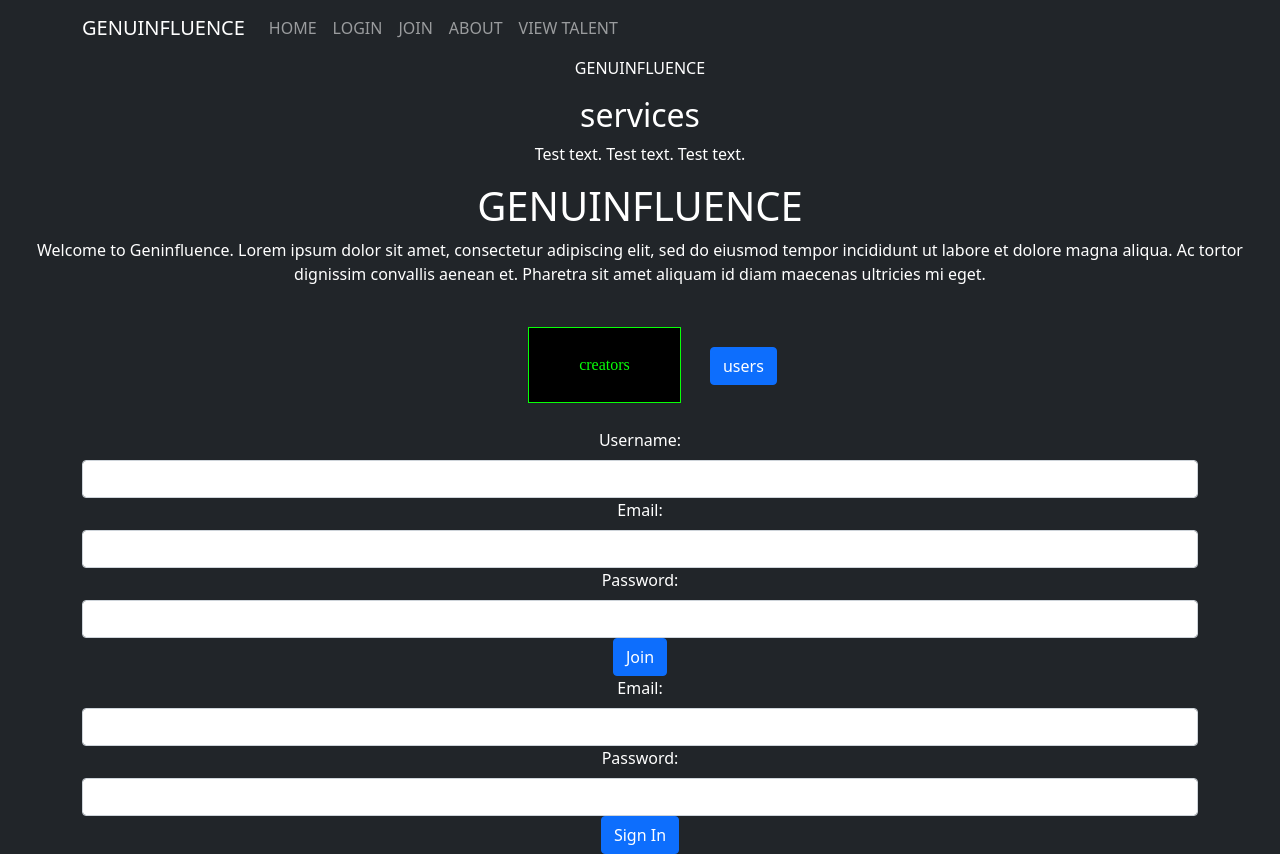
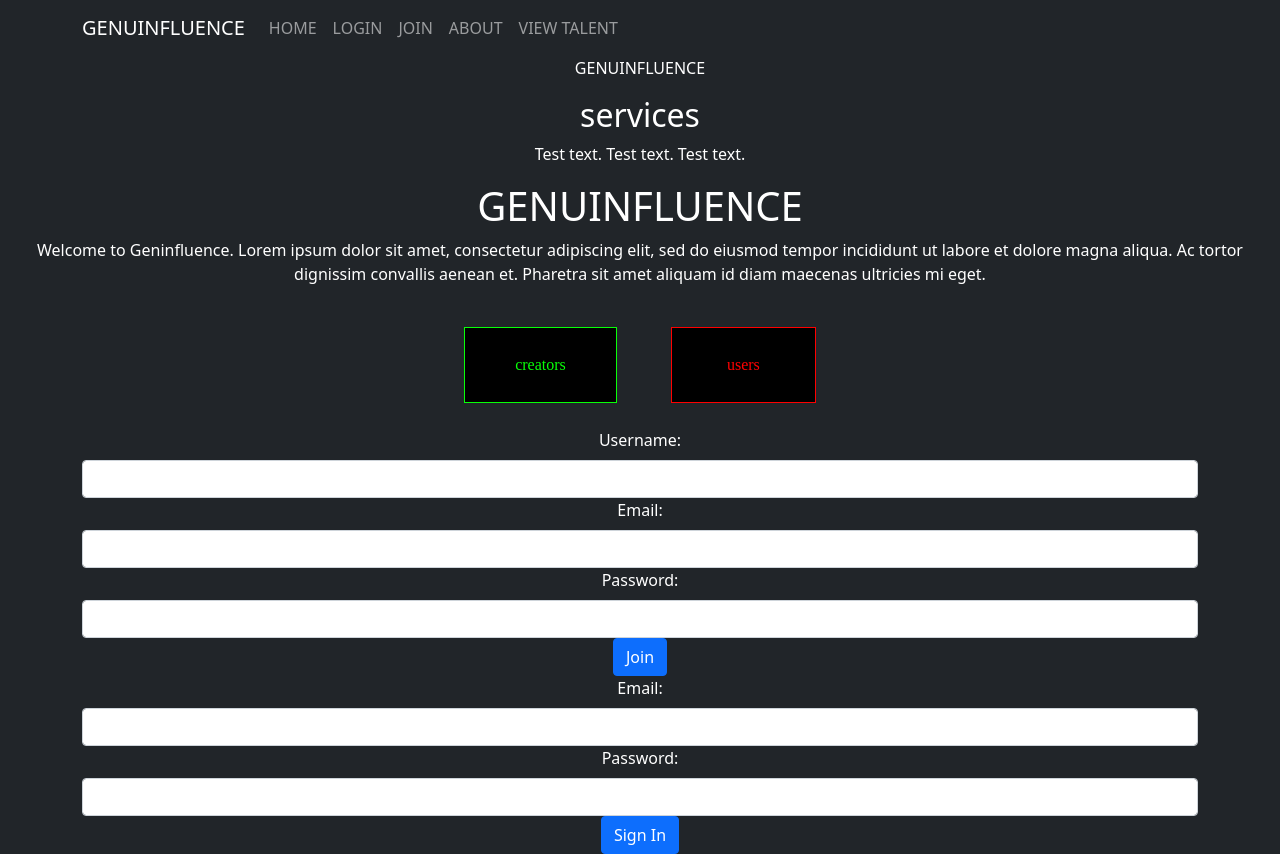
Before and after one commit to elizparisi/genuinfluence, a React (Create React App) app: page / in a window 1280 px wide. Built offline with nearby package versions, Linux system fonts and the light colour scheme.

Commit message:
change users button styling

```diff
--- a/src/components/Home.js
+++ b/src/components/Home.js
@@ -6,7 +6,7 @@ const Home = () => {
     <div className='homepage'>
       <h1>GENUINFLUENCE</h1>
       <p>Welcome to Geninfluence. Lorem ipsum dolor sit amet, consectetur adipiscing elit, sed do eiusmod tempor incididunt ut labore et dolore magna aliqua. Ac tortor dignissim convallis aenean et. Pharetra sit amet aliquam id diam maecenas ultricies mi eget.</p>
-      <button className="creators-button">creators</button>    <Button className="users-button">users</Button>
+      <button className="creators-button">creators</button>    <button className="users-button">users</button>
     </div>
   )
 }
--- a/src/index.css
+++ b/src/index.css
@@ -22,3 +22,12 @@ code {
   padding: 25px 50px;
   margin: 25px;
 }
+
+.users-button {
+  font-family: 'Syne';
+  background: black;
+  color:#FF0000;
+  border: 1px solid #FF0000;
+  padding: 25px 55px;
+  margin: 25px;
+}
```
